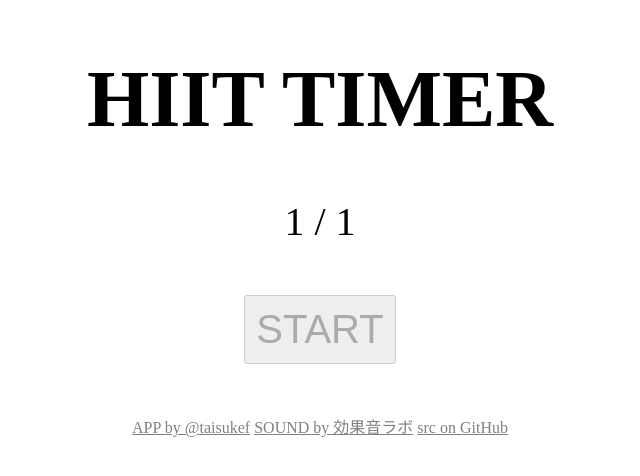
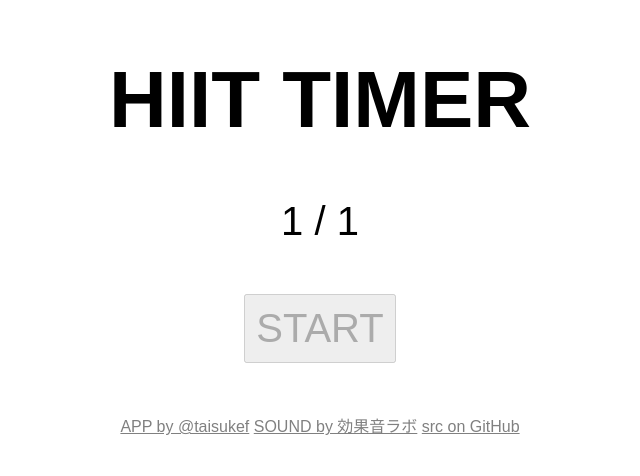
Before and after one commit to code4fukui/hiittimer, a plain HTML site: page index.html in a window 1280 px wide. Both pictures are taken after a click on the button "START". Shown: the whole page, without its empty margins (320-960 px from the left). Drawn offline with Linux system fonts and the light colour scheme.

Commit message:
update for iOS

```diff
--- a/index.html
+++ b/index.html
@@ -15,6 +15,7 @@
 <style>
 body {
   text-align: center;
+  font-family: sans-serif;
 }
 h1 {
   font-size: 80px;
@@ -36,6 +37,10 @@ a {
 const sleep = async (sec) => new Promise(resolve => setTimeout(resolve, 1000 * sec));
 
 onload = async () => {
+  btn.onclick = async () => {
+    btn.disabled = true;
+
+    // init
     const audio = new Audio("./soundeffect-lab-btn34.mp3");
     const audiopin = new Audio("./soundeffect-lab-btn1.mp3");
     const audioclear = new Audio("./soundeffect-lab-btn5.mp3");
@@ -74,9 +79,6 @@ onload = async () => {
     };
 
     // main
-  btn.onclick = async () => {
-    btn.disabled = true;
-
     for (let i = 3; i >= 1; i--) {
       p(i);
       pon();
```
Lines whose indentation alone changed are shown as unchanged.
